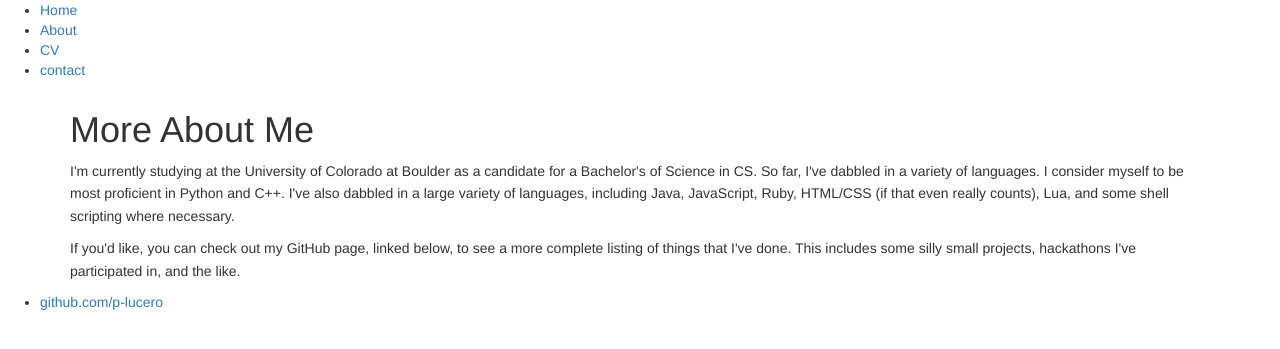
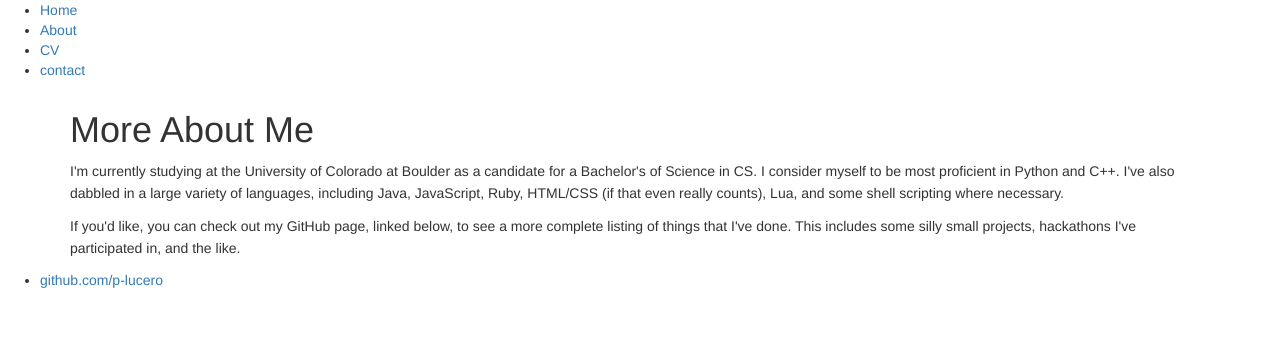
Before and after one commit to p-lucero/p-lucero.github.io, a Jekyll site: the page built from about/index.html, in a window 1280 px wide. Shown: the top 349 px of the page. Built offline with Jekyll 4.4.1, drawn with Linux system fonts in a browser that asks for light colours; nearby versions of some CDN libraries; library files that are not in the unit come from our copies.

Commit message:
Proofread

```diff
--- a/about/index.html
+++ b/about/index.html
@@ -4,6 +4,6 @@
 ---
 <div class="blurb">
 	<h1>More About Me</h1>
-	<p>I'm currently studying at the University of Colorado at Boulder as a candidate for a Bachelor's of Science in CS. So far, I've dabbled in a variety of languages. I consider myself to be most proficient in Python and C++. I've also dabbled in a large variety of languages, including Java, JavaScript, Ruby, HTML/CSS (if that even really counts), Lua, and some shell scripting where necessary.</p>
+	<p>I'm currently studying at the University of Colorado at Boulder as a candidate for a Bachelor's of Science in CS. I consider myself to be most proficient in Python and C++. I've also dabbled in a large variety of languages, including Java, JavaScript, Ruby, HTML/CSS (if that even really counts), Lua, and some shell scripting where necessary.</p>
 	<p>If you'd like, you can check out my GitHub page, linked below, to see a more complete listing of things that I've done. This includes some silly small projects, hackathons I've participated in, and the like.</p>
 </div>
```
